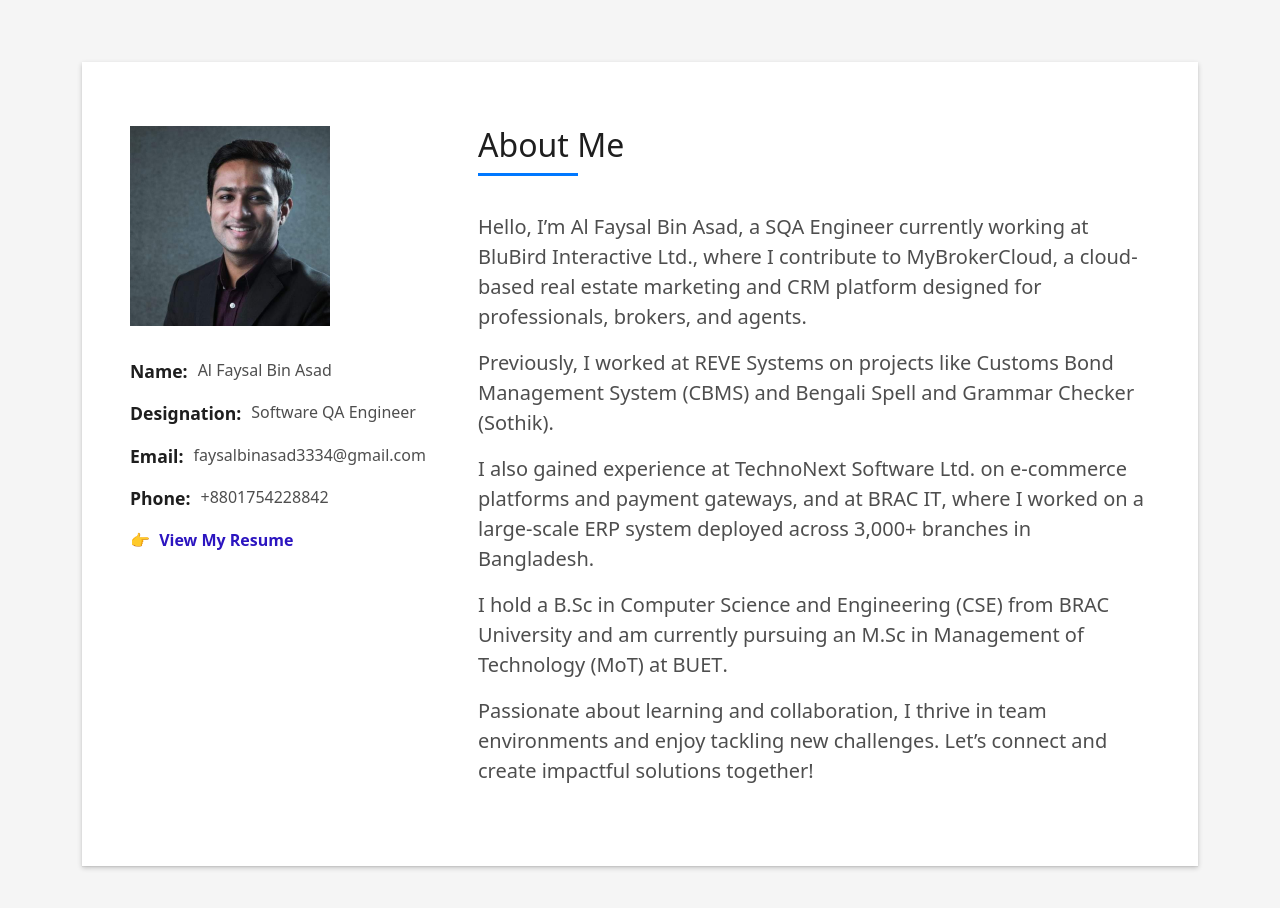
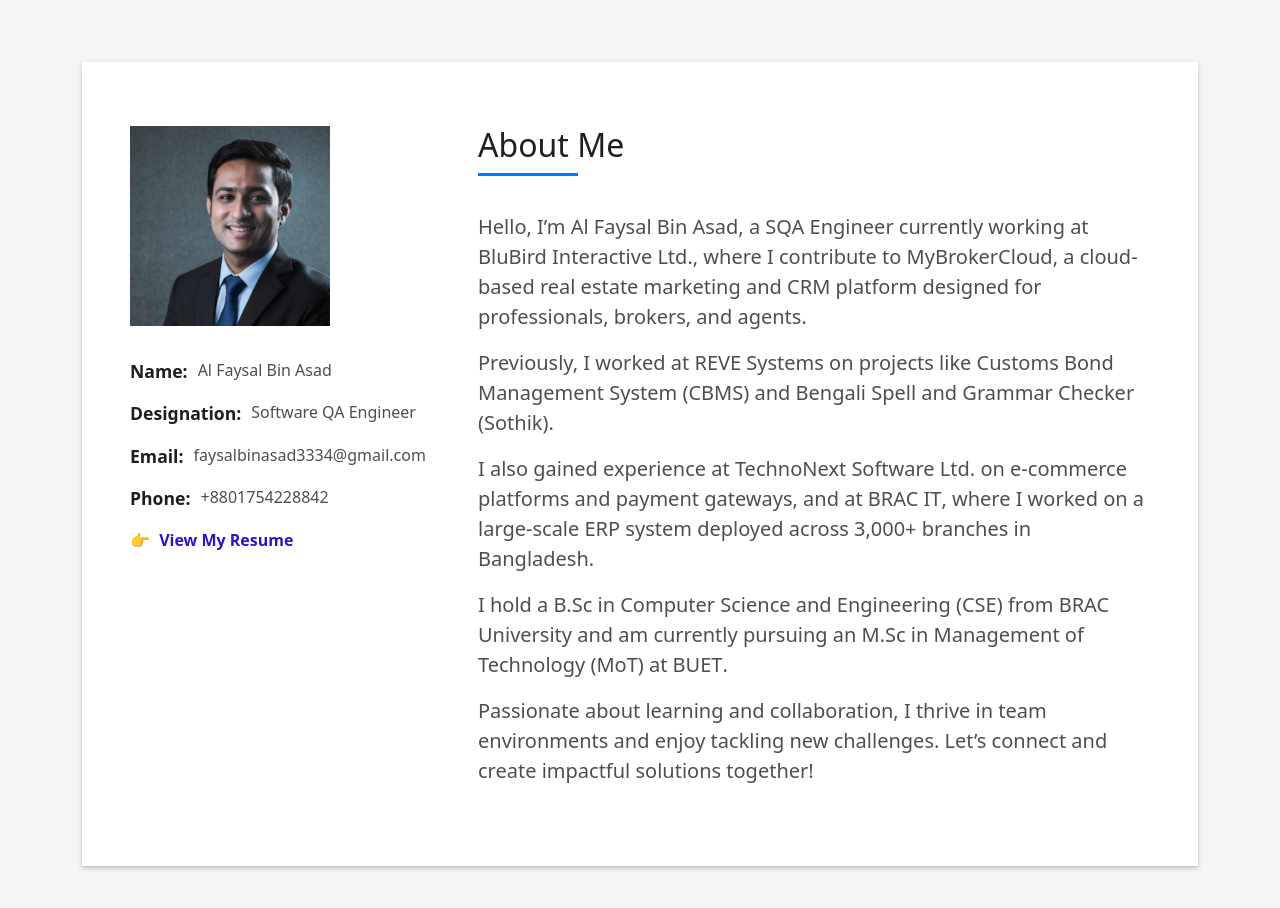
Before and after one commit to faysalbinasad/MyPortfolio, a plain HTML site: page index.html in a window 1280 px wide. Shown: the part 802-1710 px from the top of the page. Drawn offline with Linux system fonts and the light colour scheme.

Commit message:
Updated the profile image

```diff
--- a/index.html
+++ b/index.html
@@ -117,7 +117,7 @@
                     <div class="">
                       <div class="about-img">
                         <img
-                          src="assets/img/Al_Faysal_Bin_Asad.jpg"
+                          src="assets/img/Al_Faysal_Bin_Asad 2.jpg"
                           class=""
                           height="200"
                           width="200"
```
Also changed, not shown: assets/img/Al_Faysal_Bin_Asad 2.jpg (added).
